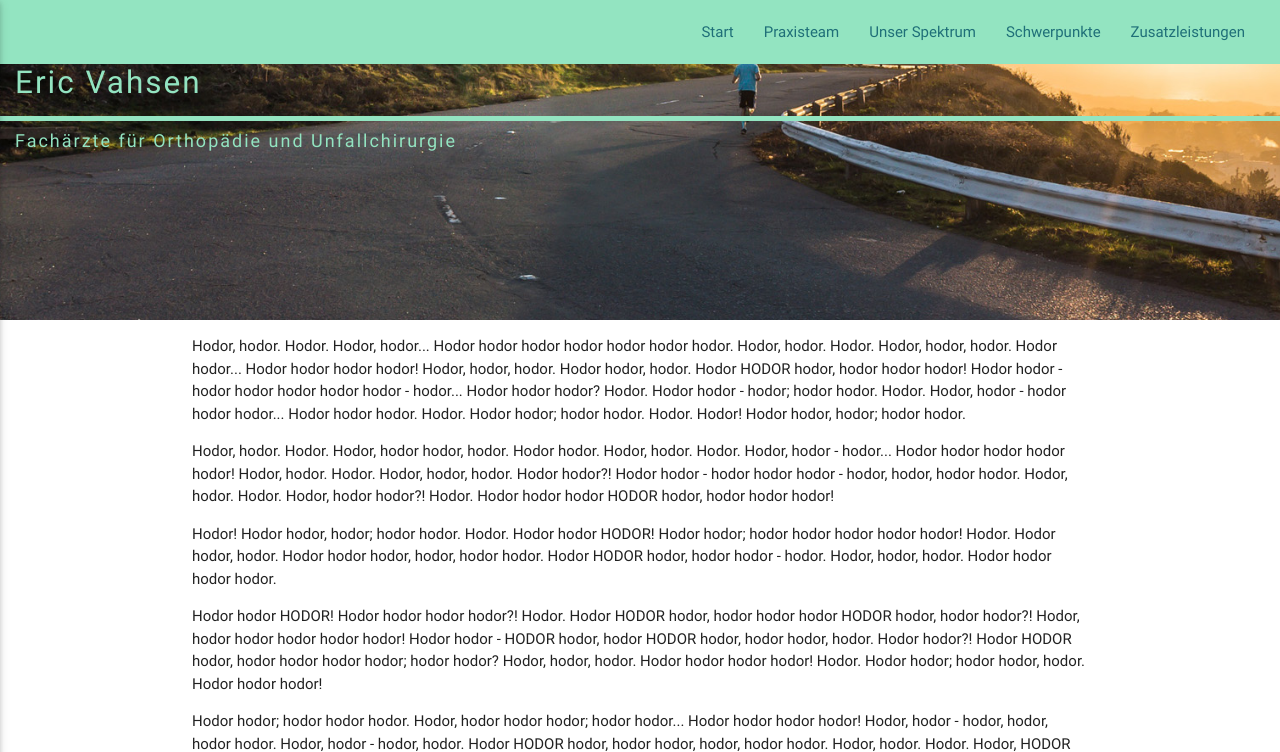
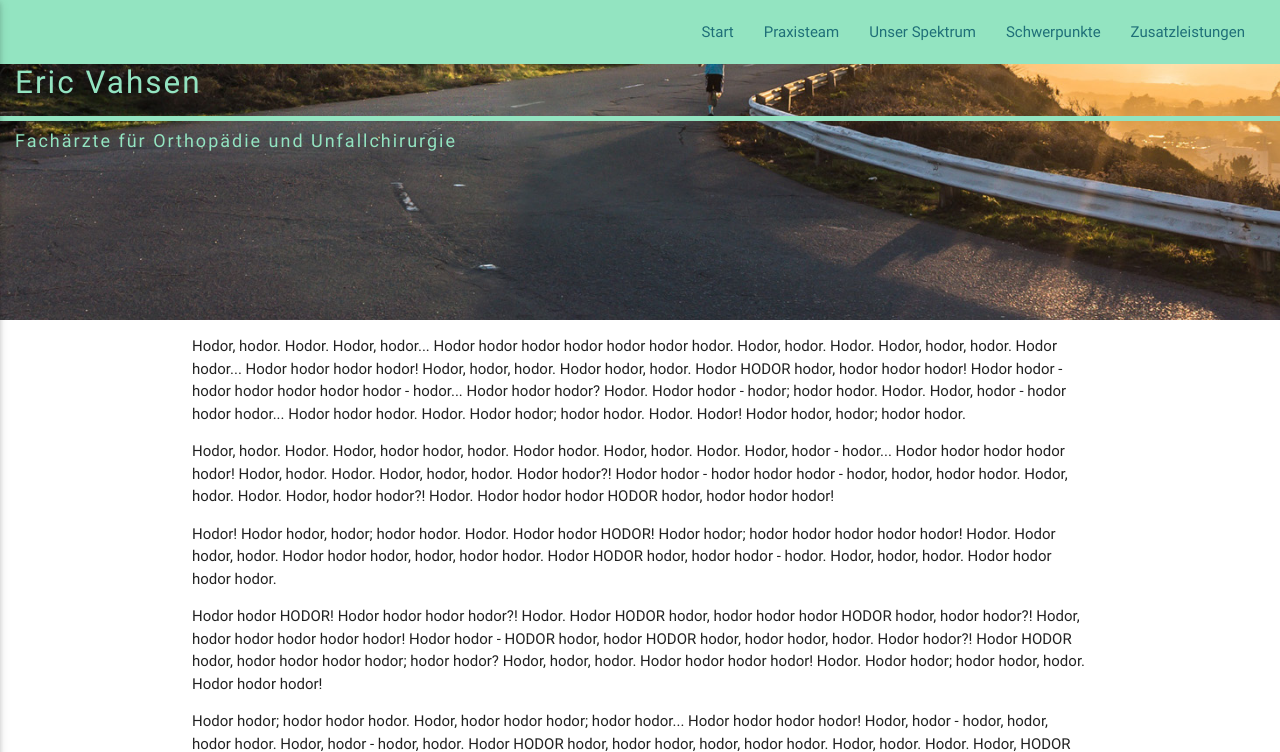
Before and after one commit to Aalphones/OrthoLuBu, a PHP site: page / in a window 1280 px wide. Shown: the top 752 px of the page. Run offline with PHP 8.4, Linux system fonts and the light colour scheme.

Commit message:
Behebung einiger Bugs beim Ken Burns Effekt. Merke: Parallax + Ken Burns never do this again!

```diff
--- a/css/Partials/header.less
+++ b/css/Partials/header.less
@@ -8,12 +8,14 @@
         z-index: 1;
         -webkit-transition: all 20s, opacity 1ms;
         transition: all 20s, opacity 1ms;
-        top: -50px;
-        right: -100px;
+        top: -100px;
+        right: -150px;
+        transform: scale(0.9,0.9);
+        height: auto;
         &.zoomed {
-            -ms-transform: scale(1.1,1.1) translate(-100px, 50px);
-            -webkit-transform: scale(1.1,1.1) translate(-100px, 50px);
-            transform: scale(1.1,1.1) translate(-100px, 50px);
+            -ms-transform: scale(1.0,1.0) translate(-100px, 50px);
+            -webkit-transform: scale(1.0,1.0) translate(-100px, 50px);
+            transform: scale(1.0,1.0) translate(-100px, 50px);
         }
     }
     .title_brand {
--- a/js/app.js
+++ b/js/app.js
@@ -7,7 +7,7 @@ function kenBurns() {
     } else {
         $('.ken-burns').attr("src","img/header_large.jpg");
     }
-    $('.ken-burns').width(width+200);
+    $('.ken-burns').width(width+400);
 }
 
 function overlay() {
```
Also changed, not shown: css/style.css, js/compressed.js, 2 other files.
